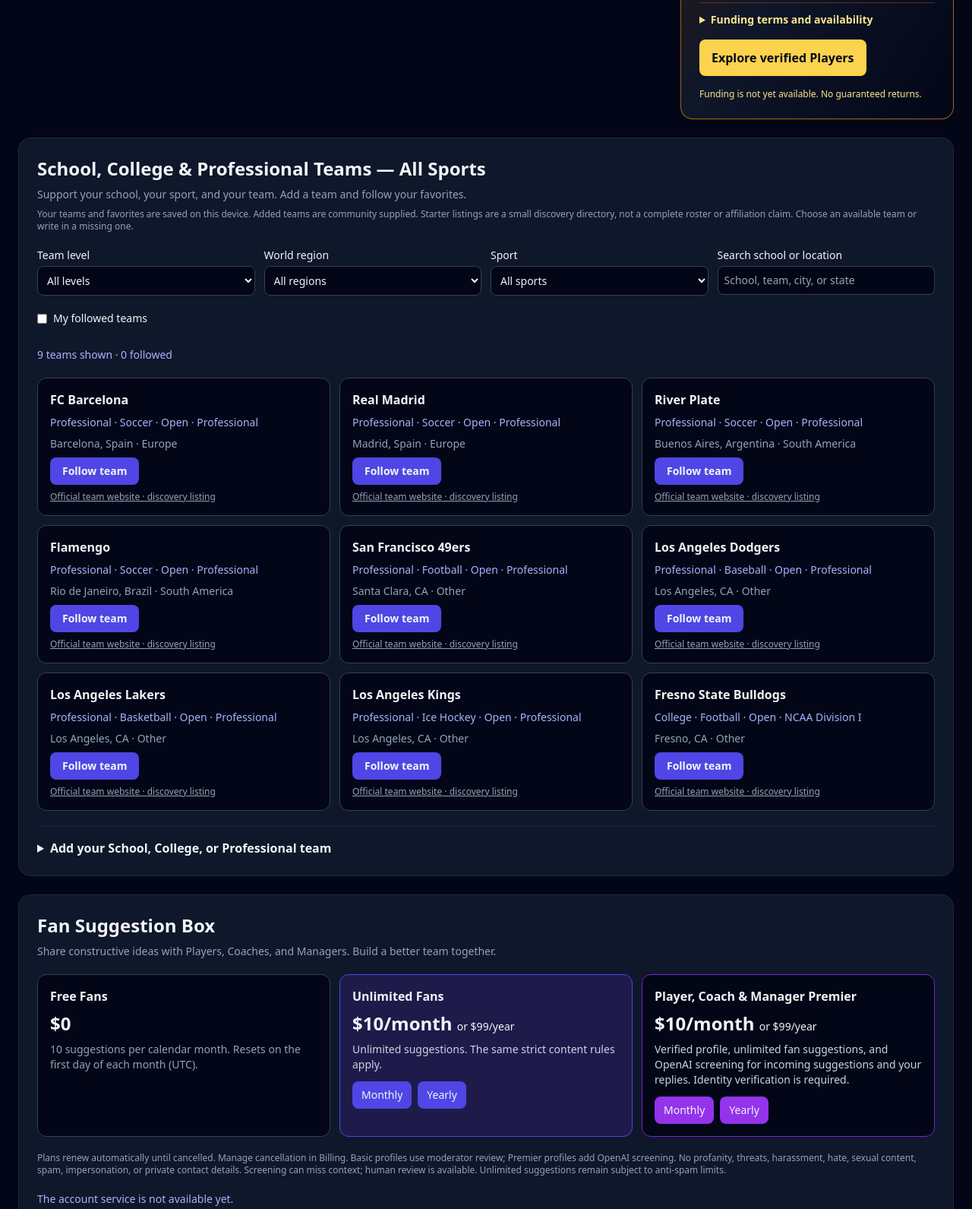
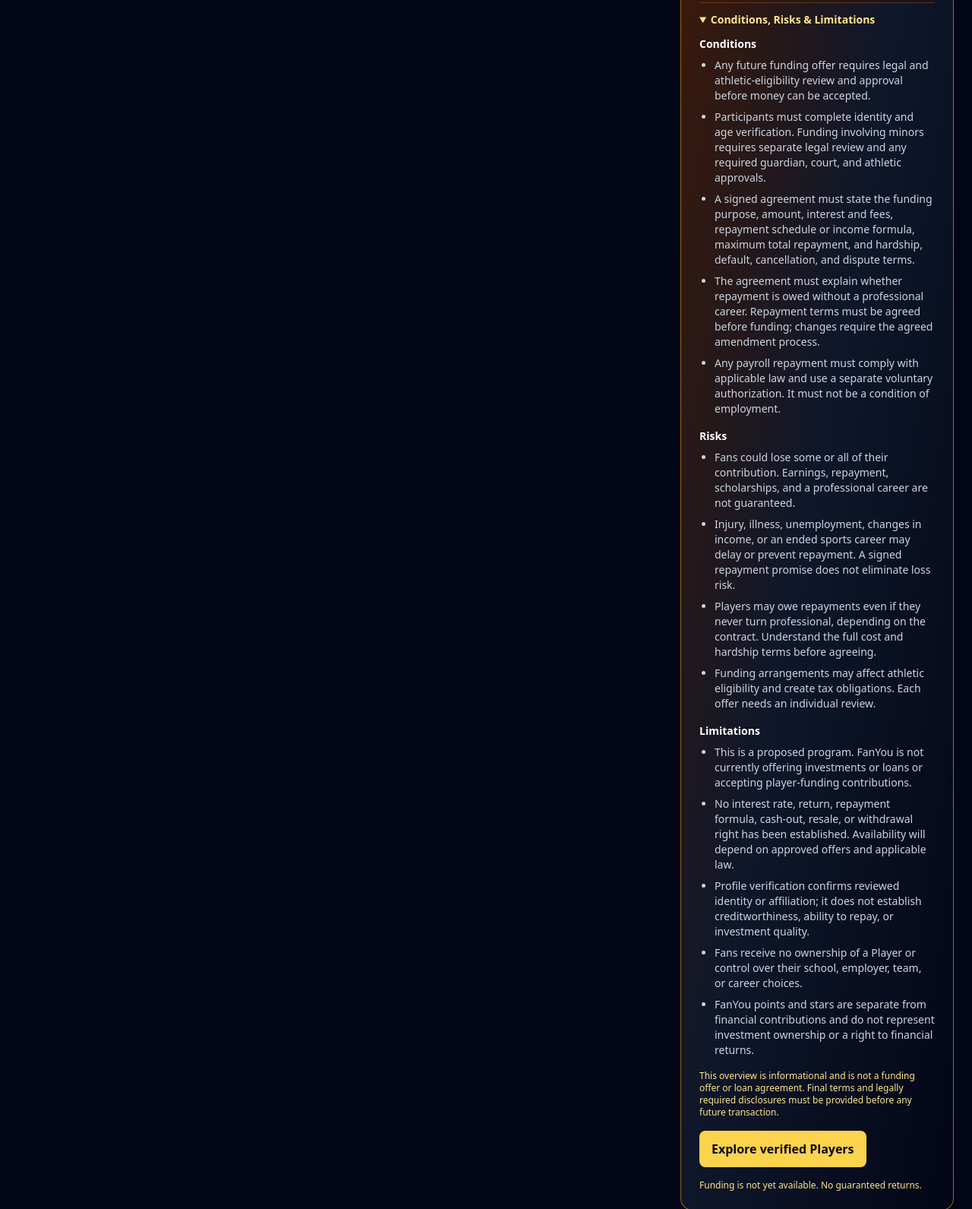
Before and after one commit to DSangHub/fanyou, a website: page index.html in a window 1280 px wide. Shown: the part 601-2192 px from the top of the page at 76% size. Drawn offline with nearby package versions, Linux system fonts and the light colour scheme; no server answers.

Commit message:
Add visible conditions, risks and limitations for proposed player funding

```diff
--- a/index.html
+++ b/index.html
@@ -40,7 +40,38 @@
     <p class="text-xl font-semibold">Help them succeed in the Pros or in life.</p>
     <p class="text-slate-200">Your contribution can help them, and you may earn from it under an approved funding agreement.</p>
     <p class="text-sm text-slate-300">Follow their journey from High School to College and beyond. Players would propose how much funding they need and when and how they agree to repay it, including if they do not become professional athletes.</p>
-    <details class="text-sm border-t border-amber-700/50 pt-3"><summary class="font-semibold text-amber-200">Funding terms and availability</summary><p class="mt-2 text-slate-300">This is a proposed program. FanYou is not currently offering investments or loans or accepting player-funding contributions. Any future offer requires legal and eligibility review, verified participants, and a signed agreement defining repayment, fees, risks, and what happens if a player cannot pay. Earnings and repayment are not guaranteed. Additional protections and approvals are required for minors.</p></details>
+    <details id="player-funding-terms" open class="text-sm border-t border-amber-700/50 pt-3">
+        <summary class="font-semibold text-amber-200">Conditions, Risks &amp; Limitations</summary>
+        <div class="mt-3 space-y-4 text-slate-300">
+            <section aria-labelledby="funding-conditions"><h3 id="funding-conditions" class="font-bold text-white">Conditions</h3>
+                <ul class="list-disc pl-5 mt-2 space-y-2">
+                    <li>Any future funding offer requires legal and athletic-eligibility review and approval before money can be accepted.</li>
+                    <li>Participants must complete identity and age verification. Funding involving minors requires separate legal review and any required guardian, court, and athletic approvals.</li>
+                    <li>A signed agreement must state the funding purpose, amount, interest and fees, repayment schedule or income formula, maximum total repayment, and hardship, default, cancellation, and dispute terms.</li>
+                    <li>The agreement must explain whether repayment is owed without a professional career. Repayment terms must be agreed before funding; changes require the agreed amendment process.</li>
+                    <li>Any payroll repayment must comply with applicable law and use a separate voluntary authorization. It must not be a condition of employment.</li>
+                </ul>
+            </section>
+            <section aria-labelledby="funding-risks"><h3 id="funding-risks" class="font-bold text-white">Risks</h3>
+                <ul class="list-disc pl-5 mt-2 space-y-2">
+                    <li>Fans could lose some or all of their contribution. Earnings, repayment, scholarships, and a professional career are not guaranteed.</li>
+                    <li>Injury, illness, unemployment, changes in income, or an ended sports career may delay or prevent repayment. A signed repayment promise does not eliminate loss risk.</li>
+                    <li>Players may owe repayments even if they never turn professional, depending on the contract. Understand the full cost and hardship terms before agreeing.</li>
+                    <li>Funding arrangements may affect athletic eligibility and create tax obligations. Each offer needs an individual review.</li>
+                </ul>
+            </section>
+            <section aria-labelledby="funding-limitations"><h3 id="funding-limitations" class="font-bold text-white">Limitations</h3>
+                <ul class="list-disc pl-5 mt-2 space-y-2">
+                    <li>This is a proposed program. FanYou is not currently offering investments or loans or accepting player-funding contributions.</li>
+                    <li>No interest rate, return, repayment formula, cash-out, resale, or withdrawal right has been established. Availability will depend on approved offers and applicable law.</li>
+                    <li>Profile verification confirms reviewed identity or affiliation; it does not establish creditworthiness, ability to repay, or investment quality.</li>
+                    <li>Fans receive no ownership of a Player or control over their school, employer, team, or career choices.</li>
+                    <li>FanYou points and stars are separate from financial contributions and do not represent investment ownership or a right to financial returns.</li>
+                </ul>
+            </section>
+            <p class="text-xs text-amber-200">This overview is informational and is not a funding offer or loan agreement. Final terms and legally required disclosures must be provided before any future transaction.</p>
+        </div>
+    </details>
     <a href="#community-directory-heading" class="inline-block rounded-lg bg-amber-300 px-4 py-3 font-bold text-slate-950 hover:bg-amber-200">Explore verified Players</a>
     <p class="text-xs text-amber-200">Funding is not yet available. No guaranteed returns.</p>
 </aside>
```
